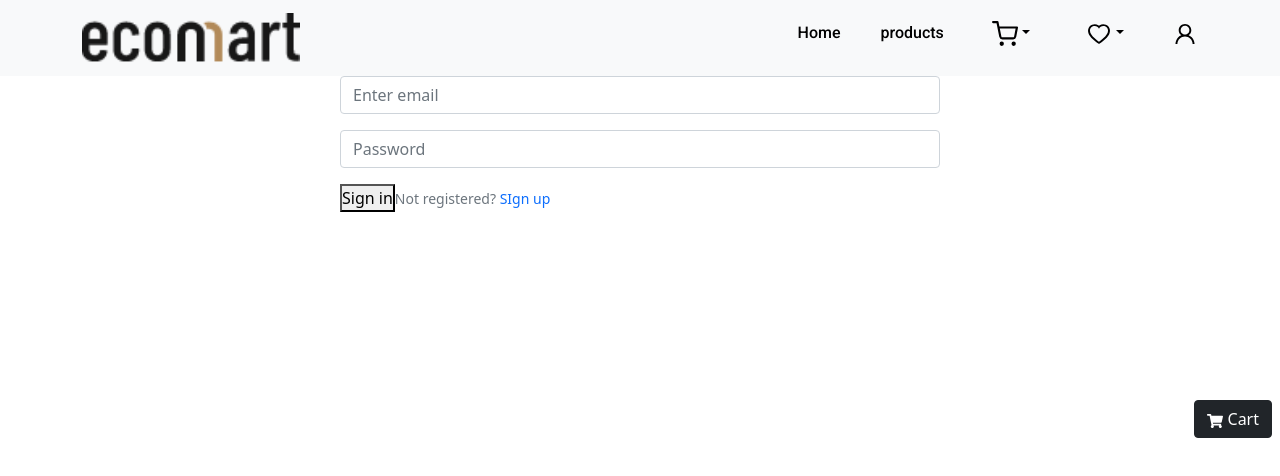
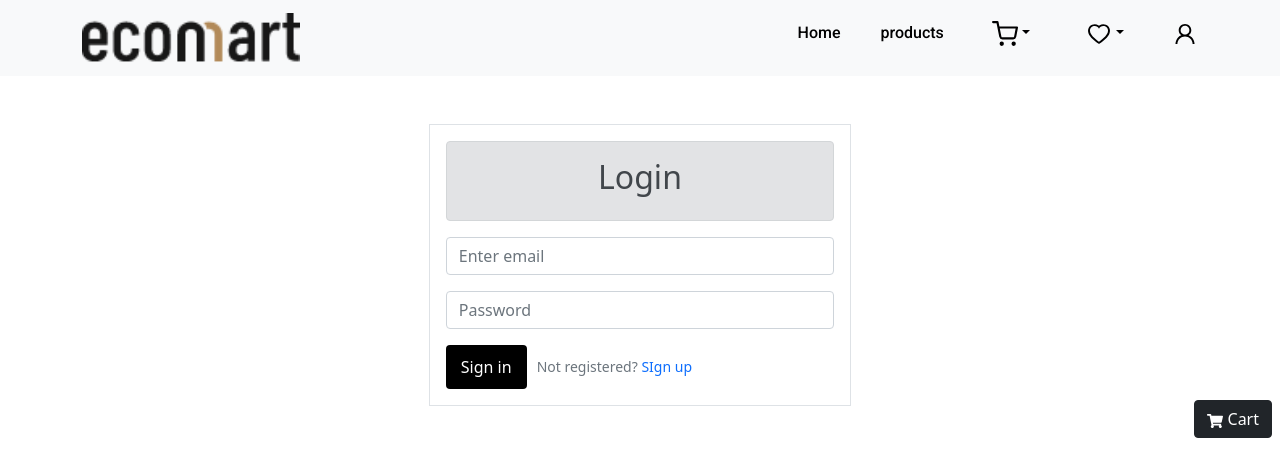
Before and after one commit to raihan-biswas-dev/Ecommerce-Team-Project-01, a React (Create React App) app in the folder frontend/: page /signin in a window 1280 px wide. Shown: the top 476 px of the page. Built offline with nearby package versions, Linux system fonts and the light colour scheme.

Commit message:
some error fixed

```diff
--- a/frontend/src/components/Login.js
+++ b/frontend/src/components/Login.js
@@ -1,62 +1,68 @@
 import React, { useContext, useEffect, useState } from 'react'
-import {Container, Form } from 'react-bootstrap'
+import { Container, Form, Alert, Button } from 'react-bootstrap'
 import { Link, useLocation, useNavigate } from 'react-router-dom'
 import axios from 'axios'
 import { Store } from '../Store'
-import {toast} from 'react-toastify'
+import { toast } from 'react-toastify'
 
 const Login = () => {
 
   const navigate = useNavigate()
-  let {search,state} = useLocation()
+  let { search, state } = useLocation()
   let redirectUrl = new URLSearchParams(search).get('redirect')
   let redirect = redirectUrl ? redirectUrl : "/"
 
-  let [email,setEmail]=useState("")
-  let [password,setPassword]=useState("")
+  let [email, setEmail] = useState("")
+  let [password, setPassword] = useState("")
 
-  const {state3,dispatch3} = useContext(Store)
-  const {userInfo} = state3
+  const { state3, dispatch3 } = useContext(Store)
+  const { userInfo } = state3
 
 
-  let handleSubmit=async(e)=>{
+  let handleSubmit = async (e) => {
     e.preventDefault()
-    try{
-      const {data} =await axios.post("/api/users/signin",{
+    try {
+      const { data } = await axios.post("/api/users/signin", {
         email,
         password
       })
       // console.log(data)
-      dispatch3({type:'USER_SIGNIN',payload:data})
-      localStorage.setItem('userInfo',JSON.stringify(data))
+      dispatch3({ type: 'USER_SIGNIN', payload: data })
+      localStorage.setItem('userInfo', JSON.stringify(data))
       navigate(redirect || "/")
-    }catch(err){
+    } catch (err) {
       toast.error("Invalid E-mail or Password")
     }
 
   }
 
-  useEffect(()=>{
-    if(userInfo){
-      navigate (redirect)
+  useEffect(() => {
+    if (userInfo) {
+      navigate(redirect)
     }
-  },[])
+  }, [])
 
   return (
     <>
 
-      <Container>
-      <Form style={{maxWidth:"600px",margin:"0 auto"}} onSubmit={handleSubmit} >
+      <Container className='w-25 mt-5 border loginForm p-3'>
+        <Alert variant="secondary" className='text-center'>
+          <h2>Login</h2>
+        </Alert>
+
+
+
+        <Form onSubmit={handleSubmit} >
           <Form.Group className="mb-3">
-    <Form.Control onChange={(e)=>setEmail(e.target.value)} className='signinforminpu1' type="email" placeholder="Enter email" />
+            <Form.Control onChange={(e) => setEmail(e.target.value)} className='signinforminpu1' type="email" placeholder="Enter email" />
           </Form.Group>
 
           <Form.Group className="mb-3" >
-    <Form.Control onChange={(e)=>setPassword(e.target.value)} className='signinforminpu2' type="password" placeholder="Password" />
+            <Form.Control onChange={(e) => setPassword(e.target.value)} className='signinforminpu2' type="password" placeholder="Password" />
           </Form.Group>
-  <button className='sing-button' variant="primary" type="submit">
+          <Button className='loginBtn' variant="primary" type="submit">
             Sign in
-  </button>
+          </Button>
           <Form.Text>
             Not registered? <Link to={`/signup?redirect=${redirect}`}>SIgn up</Link>
           </Form.Text>
--- a/frontend/src/components/Signup.js
+++ b/frontend/src/components/Signup.js
@@ -1,5 +1,5 @@
 import React, { useContext, useEffect, useState } from 'react'
-import { Button, Container, Form } from 'react-bootstrap'
+import { Button, Container, Form, Alert } from 'react-bootstrap'
 import { Link, useLocation, useNavigate } from 'react-router-dom'
 import axios from 'axios'
 import { Store } from '../Store'
@@ -13,10 +13,10 @@ const Signup = () => {
   let redirectUrl = new URLSearchParams(search).get("redirect")
   let redirect = redirectUrl ? redirectUrl : "/"
 
-  let [name,setName]=useState("")
-  let [email,setEmail]=useState("")
-  let [password,setPassword]=useState("")
-  let [confirmpassword,setConfirmpassword]=useState("")
+  let [name, setName] = useState("")
+  let [email, setEmail] = useState("")
+  let [password, setPassword] = useState("")
+  let [confirmpassword, setConfirmpassword] = useState("")
 
 
   const { state3, dispatch3 } = useContext(Store)
@@ -43,39 +43,45 @@ const Signup = () => {
   }
 
 
-useEffect(()=>{
-  if(userInfo){
-    navigate (redirect)
+  useEffect(() => {
+    if (userInfo) {
+      navigate(redirect)
     }
-},[])
+  }, [])
 
 
   return (
     <>
 
-  <Container>
-      <Form style={{maxWidth:"600px",margin:"0 auto",marginTop:"150px"}} onSubmit={handlesignupSubmit} >
+      <Container className='w-25 mt-5 border p-3 signupForm'>
+        <Alert variant="secondary" className='text-center'>
+          <h2>Sign Up</h2>
+        </Alert>
+
+
+
+        <Form onSubmit={handlesignupSubmit} >
 
           <Form.Group className="mb-3">
             <Form.Label  >Name</Form.Label>
-    <Form.Control className='signinforminpu1' onChange={(e)=>setName(e.target.value)}  type="text" placeholder="write your name" />
+            <Form.Control className='signinforminpu1' onChange={(e) => setName(e.target.value)} type="text" placeholder="write your name" />
           </Form.Group>
           <Form.Group className="mb-3">
             <Form.Label  >Email address</Form.Label>
-    <Form.Control className='signinforminpu1' onChange={(e)=>setEmail(e.target.value)}  type="email" placeholder="Enter email" />
+            <Form.Control className='signinforminpu1' onChange={(e) => setEmail(e.target.value)} type="email" placeholder="Enter email" />
           </Form.Group>
 
           <Form.Group className="mb-3">
             <Form.Label>Password</Form.Label>
-    <Form.Control className='signinforminpu1' onChange={(e)=>setPassword(e.target.value)} type="password" placeholder="Password" />
+            <Form.Control className='signinforminpu1' onChange={(e) => setPassword(e.target.value)} type="password" placeholder="Password" />
           </Form.Group>
           <Form.Group className="mb-3">
             <Form.Label>Confirm Password</Form.Label>
-    <Form.Control className='signinforminpu1' onChange={(e)=>setConfirmpassword(e.target.value)} type="password" placeholder="Confirm Password" />
+            <Form.Control className='signinforminpu1' onChange={(e) => setConfirmpassword(e.target.value)} type="password" placeholder="Confirm Password" />
           </Form.Group>
-  <button className='sing-button' variant="primary" type="submit">
+          <Button className='sing-button' variant="primary" type="submit">
             Sign Up
-  </button>
+          </Button>
           <Form.Text>
             Already Have An Account? <Link to={`/signin?redirect=${redirect}`}>Log In</Link>
           </Form.Text>
--- a/frontend/src/index.css
+++ b/frontend/src/index.css
@@ -296,24 +296,23 @@ svg.slick-arrow.slick-next {
 }
 /* Banner Part end */
 
-.wishbtnpd{
+.wishbtnpd {
     background: #000000;
     height: 40px;
     color: #fff;
     border-radius: 5px;
     margin-top: 10px;
-
 }
-.wishbtnpd:hover{
+.wishbtnpd:hover {
     background-color: #fff;
     border-color: #000000;
     color: #000000;
-    transition: .4s;
+    transition: 0.4s;
 
     height: 40px;
 }
 
-.details{
+.details {
     background-color: transparent;
     border-color: transparent;
     color: #333;
@@ -322,12 +321,12 @@ svg.slick-arrow.slick-next {
     position: absolute;
 }
 
-.details:hover{
-  color: #F7941D;
-  transition: .4s;
+.details:hover {
+    color: #f7941d;
+    transition: 0.4s;
 }
 
-.addtocartdetails{
+.addtocartdetails {
     background-color: #171717;
     border-color: #171717;
     width: 100px;
@@ -336,20 +335,18 @@ svg.slick-arrow.slick-next {
     color: #fff;
 }
 
-.addtocartdetails:hover{
+.addtocartdetails:hover {
     background-color: #333;
     color: #fff;
-  transition: .4s;
+    transition: 0.4s;
     border-color: #333;
 }
 
-
-.detailscard{
+.detailscard {
     position: absolute;
     width: 400px;
     margin-top: -350px;
     margin-left: 370px;
-
 }
 
 /* element.style {
@@ -361,3 +358,19 @@ svg.slick-arrow.slick-next {
     border-color: transparent;
     display: none;
 } */
+
+/* Reegister Form */
+.w-25 {
+    width: 33% !important;
+}
+
+.signupForm . {
+    padding: 10px 15px;
+    border: none;
+    margin-right: 10px;
+}
+.loginForm .loginBtn {
+    padding: 10px 15px;
+    border: none;
+    margin-right: 10px;
+}
```
Lines whose indentation alone changed are shown as unchanged.
